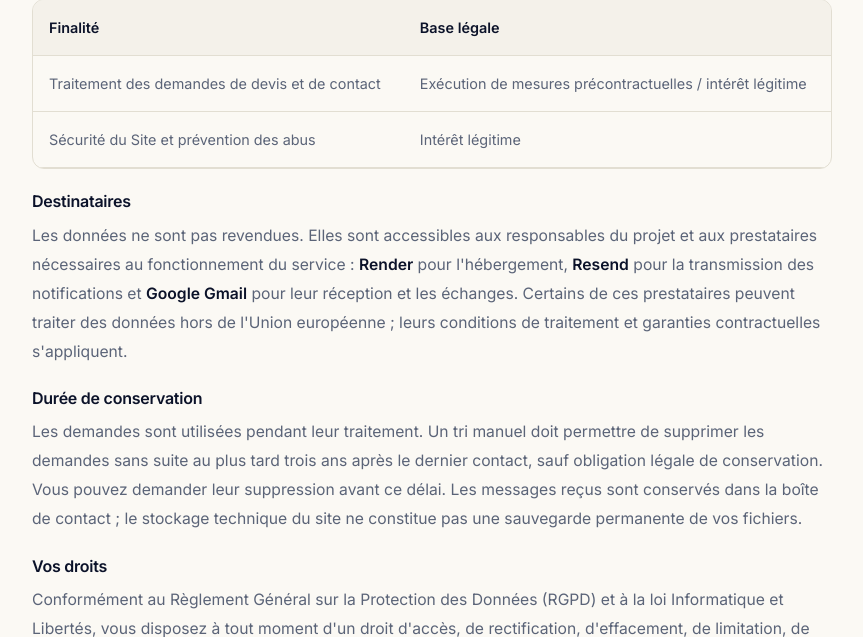
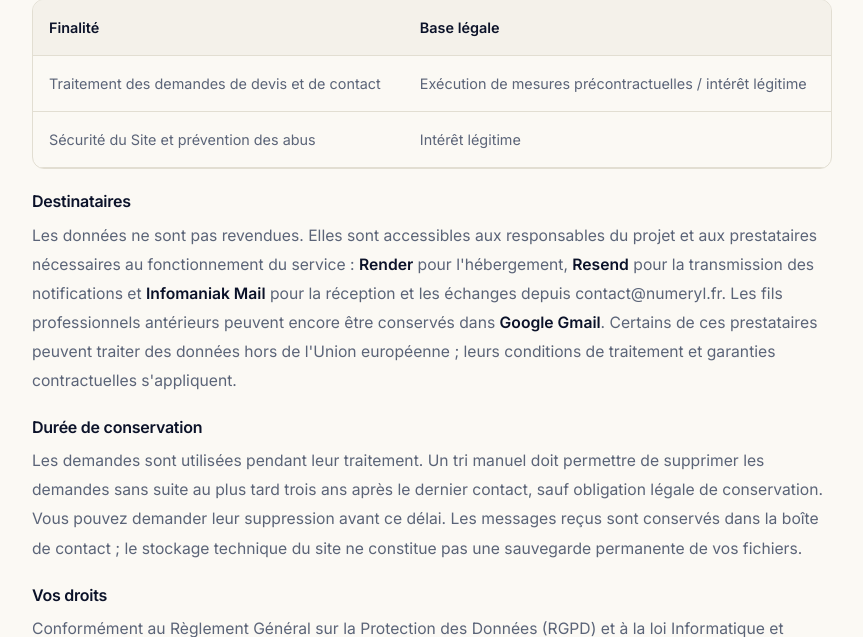
Before and after one commit to AstonDiv1/YC, a Flask app: page /conditions-utilisation in a window 1280 px wide. Shown: the part 3393-4030 px from the top of the page, without its empty margins (352-1215 px from the left). Run offline with Flask 3, Linux system fonts and the light colour scheme.

Commit message:
Align contact provider disclosure with Infomaniak Mail

```diff
--- a/GITH/templates/conditions.html
+++ b/GITH/templates/conditions.html
@@ -198,7 +198,7 @@
       <p>Les données ne sont pas revendues. Elles sont accessibles aux responsables du projet
       et aux prestataires nécessaires au fonctionnement du service : <strong>Render</strong>
       pour l'hébergement, <strong>Resend</strong> pour la transmission des notifications et
-      <strong>Google Gmail</strong> pour leur réception et les échanges. Certains de ces
+      <strong>Infomaniak Mail</strong> pour la réception et les échanges depuis contact@numeryl.fr. Les fils professionnels antérieurs peuvent encore être conservés dans <strong>Google Gmail</strong>. Certains de ces
       prestataires peuvent traiter des données hors de l'Union européenne ; leurs conditions
       de traitement et garanties contractuelles s'appliquent.</p>
 
```
